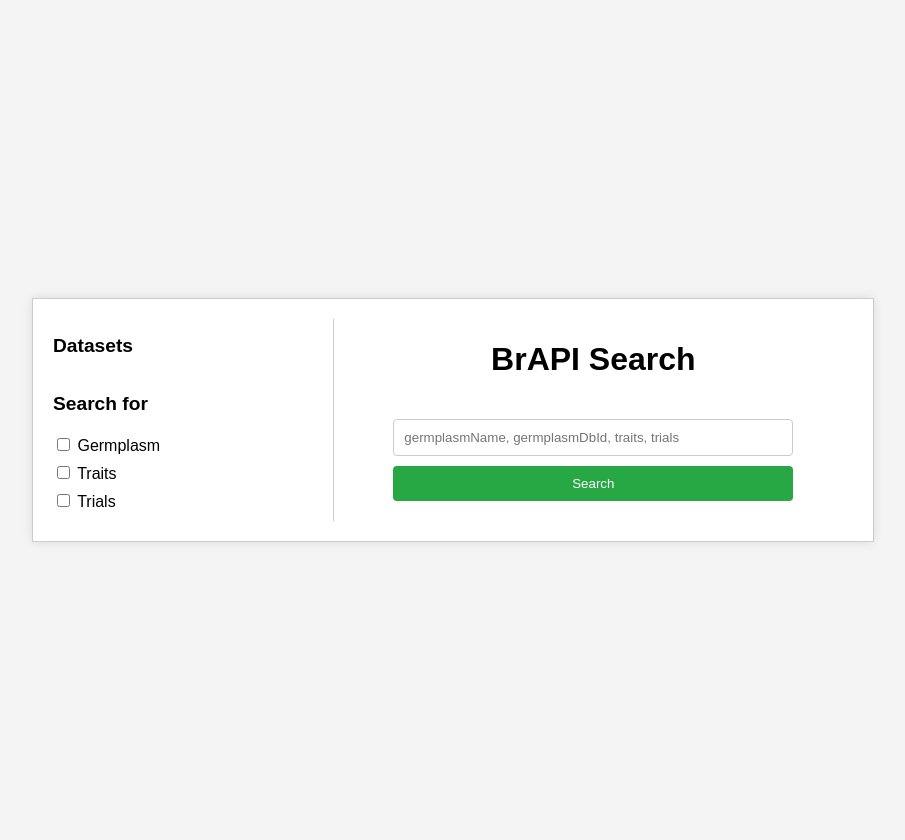
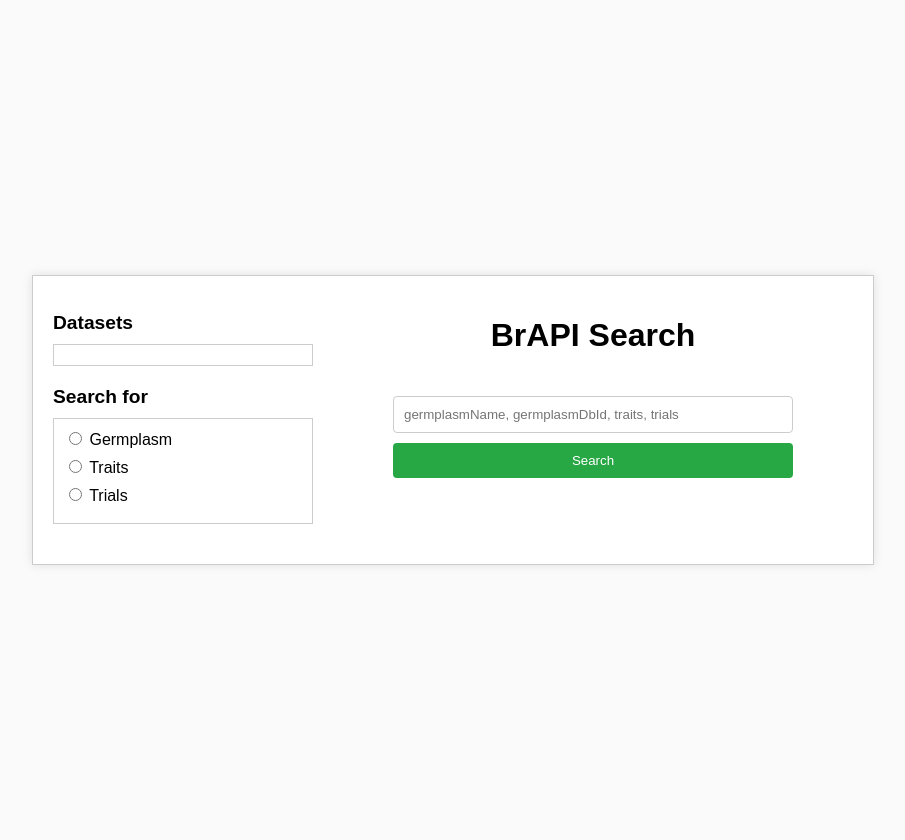
Before and after one commit to NehaSJ99/BrAPI_Search, a Flask app: page / in a window 1280 px wide. Shown: the whole page, without its empty margins (187-1092 px from the left). Run offline with Flask 2, Linux system fonts and the light colour scheme; data that the repository does not hold is empty.

Commit message:
All UI changes are Done

```diff
--- a/app/templates/index.html
+++ b/app/templates/index.html
@@ -7,7 +7,7 @@
     <style>
         body {
             font-family: Arial, sans-serif;
-            background-color: #f4f4f4;
+            background-color: #fafafa;
             display: flex;
             justify-content: center;
             align-items: center;
@@ -30,9 +30,6 @@
         .filter-box {
             flex: 1;
             padding-right: 20px;
-            overflow-y: auto; /* Add scrollbar */
-            max-height: 300px; /* Limit height to enable scrollbar */
-            border-right: 1px solid #ccc; /* Add border on the right */
         }
         .search-container {
             flex: 2;
@@ -67,23 +64,27 @@
             margin-top: 10px;
             display: none;
         }
-        .searched-keyword {
-            margin-top: 20px;
-            font-weight: bold;
-        }
-        .radio-container {
-            display: flex;
-            flex-direction: column;
-            align-items: flex-start;
-            margin-top: 20px;
-        }
-        .radio-label {
-            margin-bottom: 8px;
+        .filters-section {
+            margin-bottom: 20px;
         }
         .filters-heading {
             font-size: 1.2rem;
             font-weight: bold;
             margin-bottom: 10px;
+        }
+        .checkbox-container, .radio-container {
+            display: flex;
+            flex-direction: column;
+            align-items: flex-start;
+        }
+        .checkbox-label, .radio-label {
+            margin-bottom: 8px;
+        }
+        .datasets-container, .searchfor-container {
+            max-height: 300px; /* Limit height to enable scrollbar */
+            overflow-y: auto; /* Add scrollbar */
+            border: 1px solid #ccc;
+            padding: 10px;
         }
     </style>
 </head>
@@ -91,33 +92,37 @@
     <div class="container">
         <form action="/search" method="post" onsubmit="return validateForm()" style="display: flex; flex: 1;">
             <div class="filter-box">
-                <!-- Filter box content here -->
+                <!-- Datasets Filter -->
+                <div class="filters-section">
                     <h2 class="filters-heading">Datasets</h2>
+                    <div class="checkbox-container datasets-container">
                         <!-- Server checkboxes -->
-                <div class="radio-container">
-                    {% for title, info in server_info.items() %}
-                    <label class="radio-label">
+                        {% for title, info in server_info|dictsort %}
+                        <label class="checkbox-label">
                             <input type="checkbox" name="servers[]" value="{{ title }}">
                             {{ title }}
                         </label>
                         {% endfor %}
                     </div>
+                </div>
 
                 <!-- Search for Filter -->
+                <div class="filters-section">
                     <h2 class="filters-heading">Search for</h2>
-                <div class="radio-container">
+                    <div class="radio-container searchfor-container">
                         <label class="radio-label">
-                        <input type="checkbox" name="search_for" value="germplasm" class="single-checkbox">
+                            <input type="radio" name="search_for" value="germplasm" class="single-radio">
                             Germplasm
                         </label>
                         <label class="radio-label">
-                        <input type="checkbox" name="search_for" value="traits" class="single-checkbox">
+                            <input type="radio" name="search_for" value="traits" class="single-radio">
                             Traits
                         </label>
                         <label class="radio-label">
-                        <input type="checkbox" name="search_for" value="trials" class="single-checkbox">
+                            <input type="radio" name="search_for" value="trials" class="single-radio">
                             Trials
                         </label>
+                    </div>
                 </div>
             </div>
             <div class="search-container">
@@ -125,18 +130,17 @@
                 <input type="text" id="searchBox" name="query" class="search-box" placeholder="germplasmName, germplasmDbId, traits, trials">
                 <button type="submit" class="search-button">Search</button>
                 <p id="errorQuery" class="error-message">Please enter a search query.</p>
-                <p id="errorCheckbox" class="error-message">Please select at least one database.</p>
+                <p id="errorCheckbox" class="error-message">Please select at least one dataset.</p>
                 <p id="errorRadio" class="error-message">Please select a search category.</p>
-                <div id="searchedKeyword" class="searched-keyword"></div>
             </div>
         </form>
     </div>
     <script>
-        // Ensure only one checkbox can be selected at a time
-        document.querySelectorAll('.single-checkbox').forEach((checkbox) => {
-            checkbox.addEventListener('change', function() {
-                document.querySelectorAll('.single-checkbox').forEach((cb) => {
-                    if (cb !== checkbox) cb.checked = false;
+        // Ensure only one radio button can be selected at a time
+        document.querySelectorAll('.single-radio').forEach((radio) => {
+            radio.addEventListener('change', function() {
+                document.querySelectorAll('.single-radio').forEach((rb) => {
+                    if (rb !== radio) rb.checked = false;
                 });
             });
         });
```
Also changed, not shown: app/templates/details.html (+11 -4 lines). Lines whose indentation alone changed are shown as unchanged.
